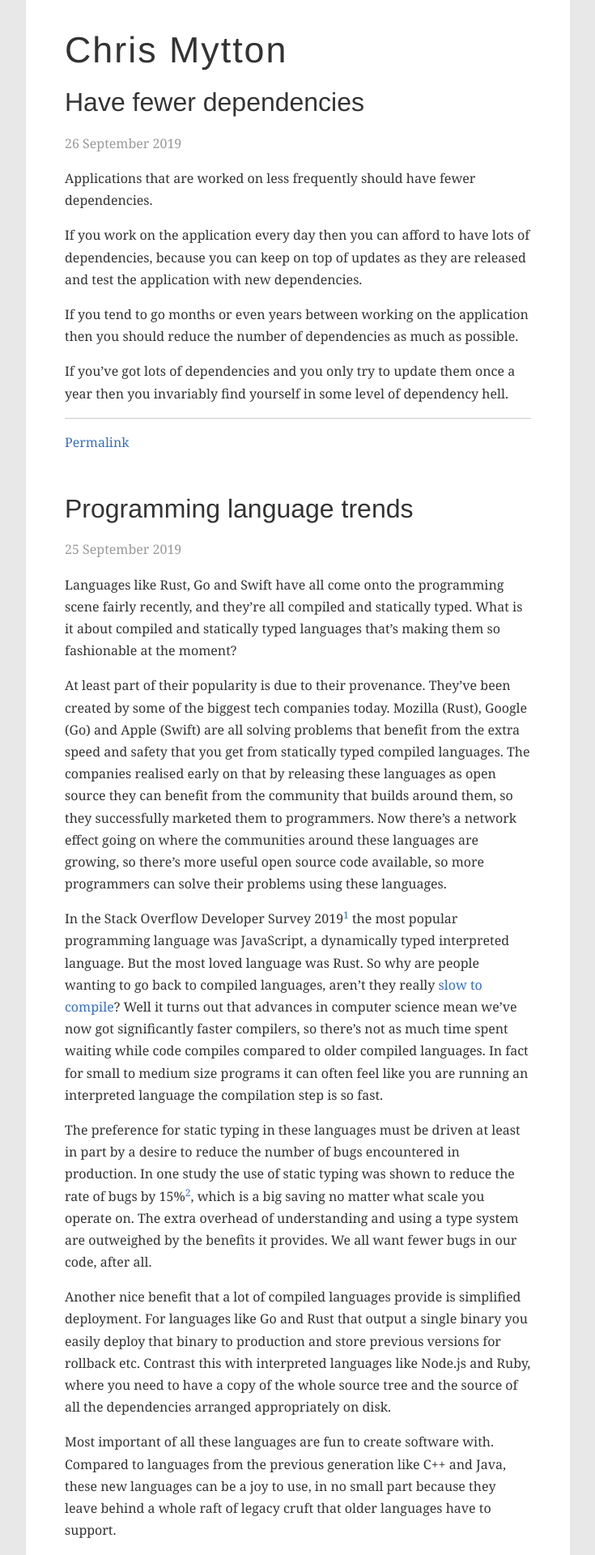
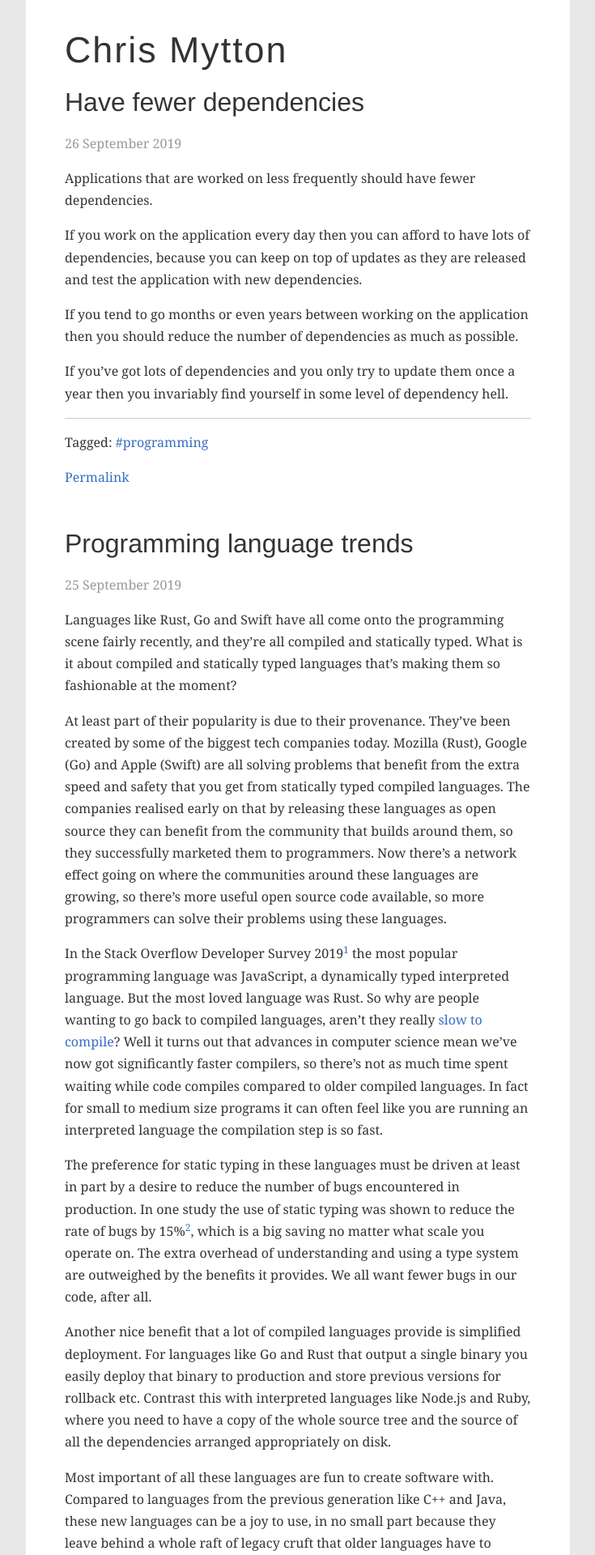
Before and after one commit to chrismytton/chrismytton.github.io, a Jekyll site: the page built from index.html, in a window 1280 px wide. Shown: the top 1920 px of the page at 81% size, without its empty margins (272-1007 px from the left). Built offline with Jekyll 4.4.1, drawn with Linux system fonts in a browser that asks for light colours; the list of posts is cut into pages by our own code; some of the changed text lies outside the part shown.

Commit message:
Add tags to posts

```diff
--- /dev/null
+++ b/_includes/post_tags.html
@@ -0,0 +1,11 @@
+{% if include.tags %}
+{% assign tags = include.tags | sort %}
+<div class="post-tags">
+  <p>
+    Tagged:
+    {% for tag in tags %}
+    <a href="{{ "/tags/" | relative_url }}#{{ tag }}">#{{ tag }}</a>
+    {% endfor %}
+  </p>
+</div>
+{% endif %}
--- a/_layouts/default.html
+++ b/_layouts/default.html
@@ -13,11 +13,7 @@
     <link rel="icon" href="{{ "/favicon.png" | relative_url }}">
   </head>
 
-{% if page.body_class %}
-  <body class="{{ page.body_class }}">
-{% else %}
   <body>
-{% endif %}
 
     <div class="container">
       <header class="site-header">
--- a/_layouts/post.html
+++ b/_layouts/post.html
@@ -12,4 +12,6 @@ layout: default
     {{ content }}
   </div>
 
+  {% include post_tags.html tags=page.tags %}
+
 </article>
--- a/_sass/_theme.scss
+++ b/_sass/_theme.scss
@@ -138,7 +138,7 @@ blockquote {
   color: lighten($dark-grey, 40%);
 }
 
-.home .post-content {
+.post-content {
   border-bottom: $light-grey-border;
 }
 
--- a/index.html
+++ b/index.html
@@ -14,6 +13,8 @@ body_class: home
     <div class="post-content">
       {{ post.content }}
     </div>
+
+    {% include post_tags.html tags=post.tags %}
 
     <p class="permalink"><a href="{{ post.url | relative_url }}">Permalink</a></p>
   </article>
```
Also changed, not shown: other parts of _layouts/default.html (+1 -0 lines), other parts of index.html (+0 -1 lines).
